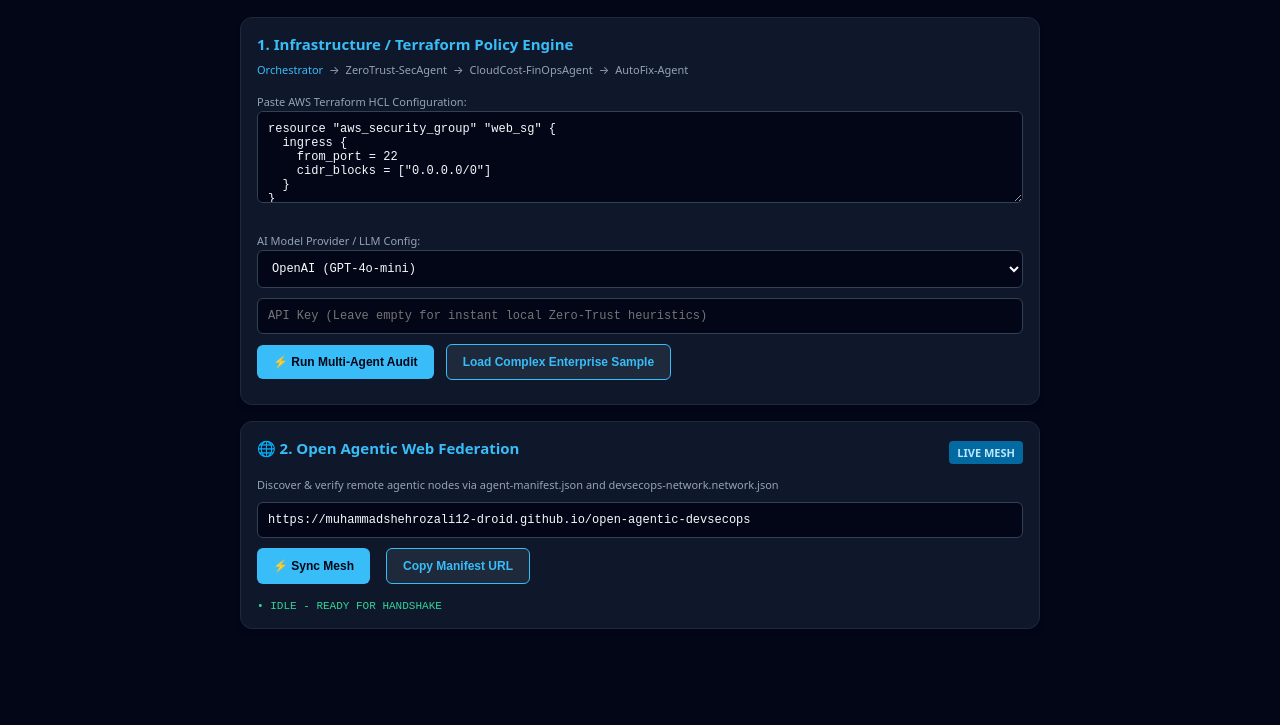
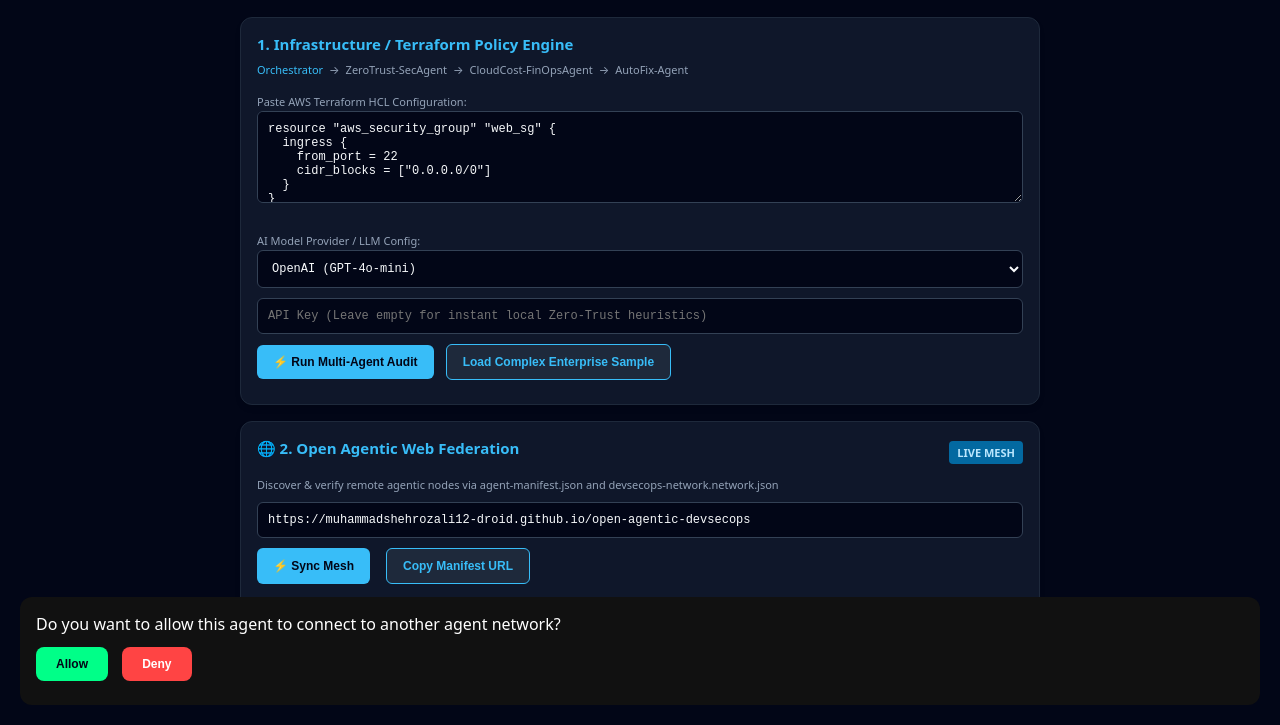
Before and after one commit to muhammadshehrozali12-droid/open-agentic-devsecops, a plain HTML site: page index.html in a window 1280 px wide. Shown: the part 75-800 px from the top of the page. Drawn offline with Linux system fonts and the light colour scheme.

Commit message:
Update index.html

```diff
--- a/index.html
+++ b/index.html
@@ -115,5 +115,25 @@ function copyManifestJson() {
     alert('Manifest URL copied to clipboard!');
 }
 </script>
+    <!-- Consent Popup - Open Agentic Web Spec -->
+<div id="consentPopup" style="display:none; position:fixed; bottom:20px; left:20px; right:20px; background:#111; color:#fff; padding:16px; border-radius:12px; z-index:9999;">
+  <p style="margin:0 0 12px 0;">Do you want to allow this agent to connect to another agent network?</p>
+  <button onclick="allowAgent()" style="background:#00ff88; border:none; padding:10px 20px; border-radius:8px; font-weight:bold; margin-right:10px;">Allow</button>
+  <button onclick="denyAgent()" style="background:#ff4444; color:#fff; border:none; padding:10px 20px; border-radius:8px; font-weight:bold;">Deny</button>
+</div>
+<script>
+function askConsent() {
+  document.getElementById('consentPopup').style.display = 'block';
+}
+function allowAgent() {
+  document.getElementById('consentPopup').style.display = 'none';
+  alert('Allowed: Agent can connect to another agent network.');
+}
+function denyAgent() {
+  document.getElementById('consentPopup').style.display = 'none';
+  alert('Denied: Agent will NOT connect.');
+}
+setTimeout(askConsent, 2000);
+</script>
 </body>
 </html>
```
